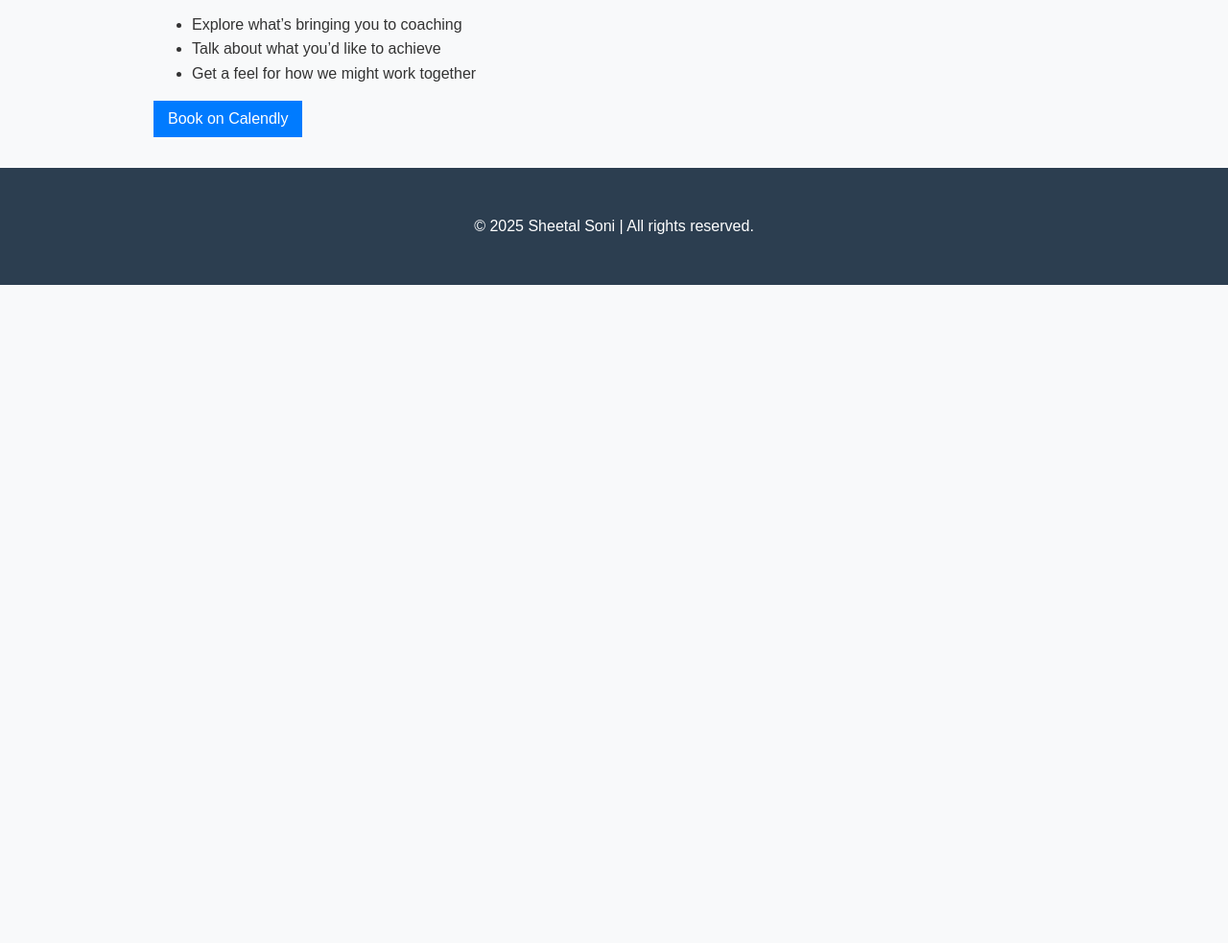
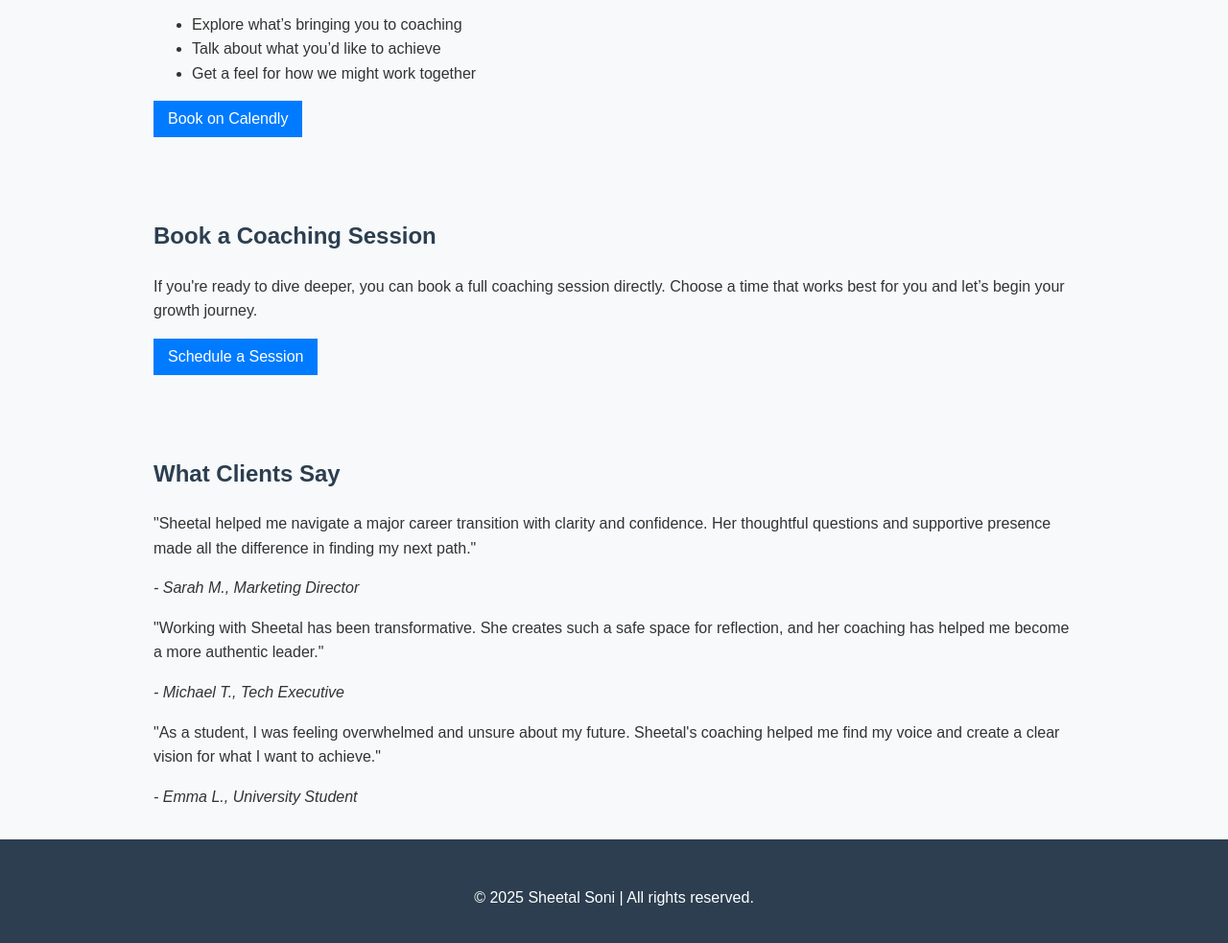
Before and after one commit to yojnys/sheetalcoach, a plain HTML site: page index.html in a window 1280 px wide. Shown: the part 2166-3149 px from the top of the page at 96% size. Before the commit the page ends 2463 px from the top, so only its background shows below. Drawn offline with Linux system fonts and the light colour scheme.

Commit message:
Update index.html

```diff
--- a/index.html
+++ b/index.html
@@ -69,6 +69,8 @@
     <p>Everything you share in our sessions stays strictly between us. As an ICF-certified coach, I follow the International Coaching Federation’s Code of Ethics, which upholds the highest standards of professionalism, integrity, and client privacy.</p>
   </section>
 
+
+  <!-- Existing Discovery Call Section -->
   <section id="discovery-call">
     <h2>Book a Free Discovery Call</h2>
     <p>Let’s connect for a free 30-minute discovery call. This is a no-obligation conversation where we can:</p>
@@ -82,6 +84,40 @@
     </a>
   </section>
 
+  <!-- ✅ NEW Book a Session Section -->
+  <section id="book-session">
+    <h2>Book a Coaching Session</h2>
+    <p>If you're ready to dive deeper, you can book a full coaching session directly. Choose a time that works best for you and let’s begin your growth journey.</p>
+    <a href="https://calendly.com/sheetalveni" target="_blank">
+        <button>Schedule a Session</button>
+    </a>
+  </section>
+
+
+
+
+
+
+  <section id="testimonials">
+    <h2>What Clients Say</h2>
+    <div class="testimonial">
+      <p>"Sheetal helped me navigate a major career transition with clarity and confidence. Her thoughtful questions and supportive presence made all the difference in finding my next path."</p>
+      <cite>- Sarah M., Marketing Director</cite>
+    </div>
+    <div class="testimonial">
+      <p>"Working with Sheetal has been transformative. She creates such a safe space for reflection, and her coaching has helped me become a more authentic leader."</p>
+      <cite>- Michael T., Tech Executive</cite>
+    </div>
+    <div class="testimonial">
+      <p>"As a student, I was feeling overwhelmed and unsure about my future. Sheetal's coaching helped me find my voice and create a clear vision for what I want to achieve."</p>
+      <cite>- Emma L., University Student</cite>
+    </div>
+  </section>
+
+
+
+
+
   <footer>
     <p>&copy; 2025 Sheetal Soni | All rights reserved.</p>
   </footer>
```
